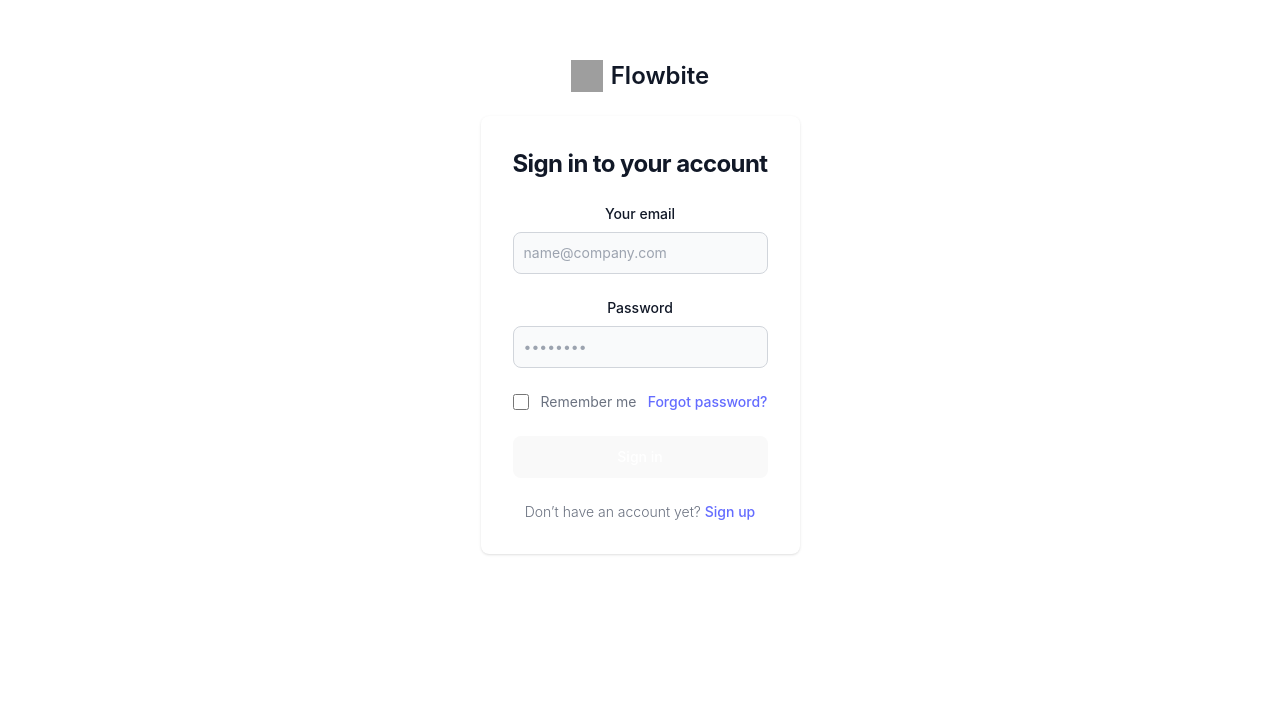
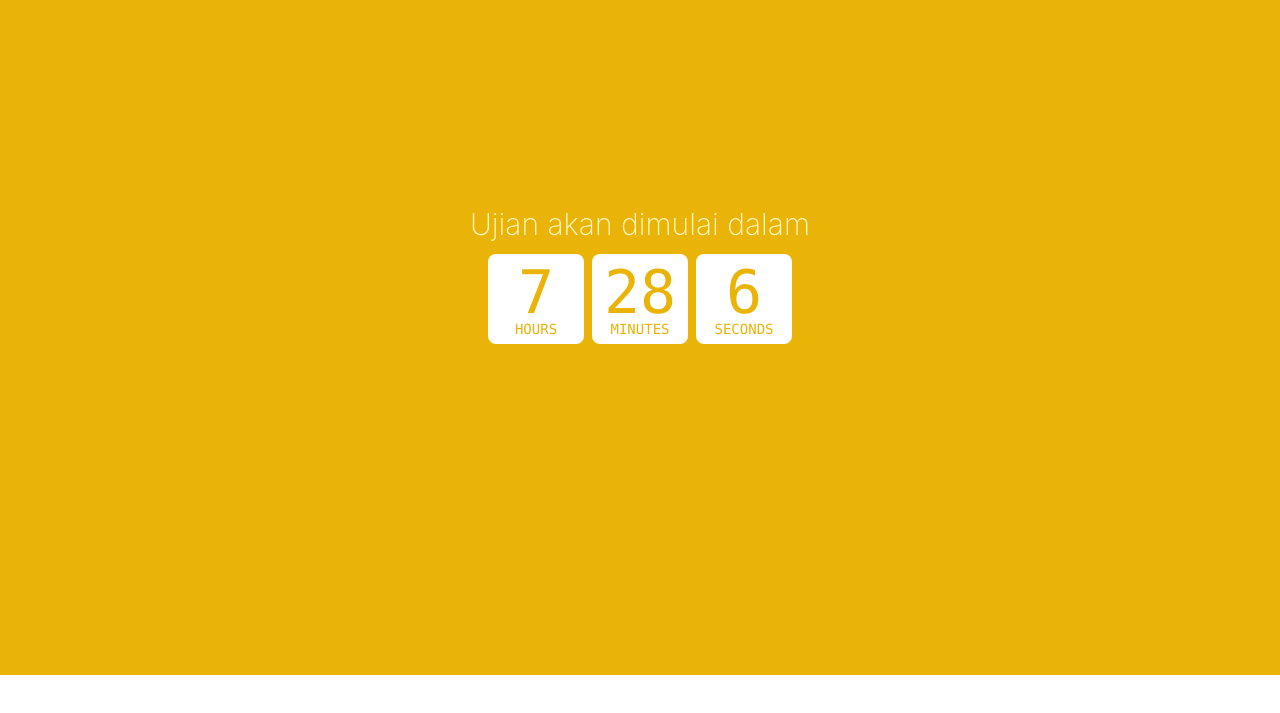
Before and after one commit to dionfananie/vite-ts, a React (Vite) app: page /countdown in a window 1280 px wide. Shown: the part 125-838 px from the top of the page. After the commit the page ends 800 px from the top, so only its background shows below. Built offline with nearby package versions, Linux system fonts and the light colour scheme; grey boxes are pictures that could not be loaded.

Commit message:
feat(page): add countdown

```diff
--- a/package.json
+++ b/package.json
@@ -11,7 +11,8 @@
   },
   "dependencies": {
     "react": "^18.2.0",
-    "react-dom": "^18.2.0"
+    "react-dom": "^18.2.0",
+    "react-router-dom": "^6.15.0"
   },
   "devDependencies": {
     "@types/node": "^20.4.10",
--- a/src/App.tsx
+++ b/src/App.tsx
@@ -1,12 +1,18 @@
-import './App.css';
-import Form from '@/components/Form.tsx';
+import { BrowserRouter, Routes, Route } from 'react-router-dom';
+import Login from './pages/Login';
+import Home from './pages';
+import Countdown from './pages/Countdown';
 
-function App() {
+const App = () => {
   return (
-    <>
-      <Form />
-    </>
+    <BrowserRouter>
+      <Routes>
+        <Route path="/" element={<Home />} />
+        <Route path="/login" element={<Login />} />
+        <Route path="/countdown" element={<Countdown />} />
+      </Routes>
+    </BrowserRouter>
   );
-}
+};
 
 export default App;
--- /dev/null
+++ b/src/hooks/useCountdown.ts
@@ -0,0 +1,33 @@
+import { useEffect, useState } from 'react';
+
+const useCountdown = (targetDate: number) => {
+  const countDownDate = new Date(targetDate).getTime();
+
+  const [countDown, setCountDown] = useState(
+    countDownDate - new Date().getTime()
+  );
+
+  useEffect(() => {
+    const interval = setInterval(() => {
+      setCountDown(countDownDate - new Date().getTime());
+    }, 1000);
+
+    return () => clearInterval(interval);
+  }, [countDownDate]);
+
+  return getReturnValues(countDown);
+};
+
+const getReturnValues = (countDown: number) => {
+  // calculate time left
+  const days = Math.floor(countDown / (1000 * 60 * 60 * 24));
+  const hours = Math.floor(
+    (countDown % (1000 * 60 * 60 * 24)) / (1000 * 60 * 60)
+  );
+  const minutes = Math.floor((countDown % (1000 * 60 * 60)) / (1000 * 60));
+  const seconds = Math.floor((countDown % (1000 * 60)) / 1000);
+
+  return {days, hours, minutes, seconds};
+};
+
+export { useCountdown };
--- /dev/null
+++ b/src/pages/Countdown.tsx
@@ -0,0 +1,45 @@
+import { useCountdown } from '@/hooks/useCountdown';
+
+const Countdown = () => {
+  const { hours, minutes, seconds } = useCountdown(
+    new Date('Aug 13, 2023 23:30:00').getTime()
+  );
+
+  return (
+    <div className="w-screen min-h-screen bg-yellow-500 flex items-center justify-center px-5 py-5">
+      <div className="text-yellow-100">
+        <h1 className="text-3xl text-center mb-3 font-extralight">
+          Ujian akan dimulai dalam
+        </h1>
+        <div className="text-6xl text-center flex w-full items-center justify-center">
+          <div className="w-24 mx-1 p-2 bg-white text-yellow-500 rounded-lg">
+            <div className="font-mono leading-none" x-text="hours">
+              {hours}
+            </div>
+            <div className="font-mono uppercase text-sm leading-none">
+              Hours
+            </div>
+          </div>
+          <div className="w-24 mx-1 p-2 bg-white text-yellow-500 rounded-lg">
+            <div className="font-mono leading-none" x-text="minutes">
+              {minutes}
+            </div>
+            <div className="font-mono uppercase text-sm leading-none">
+              Minutes
+            </div>
+          </div>
+          <div className="w-24 mx-1 p-2 bg-white text-yellow-500 rounded-lg">
+            <div className="font-mono leading-none" x-text="seconds">
+              {seconds}
+            </div>
+            <div className="font-mono uppercase text-sm leading-none">
+              Seconds
+            </div>
+          </div>
+        </div>
+      </div>
+    </div>
+  );
+};
+
+export default Countdown;
--- a/src/components/Form.tsx
+++ b/src/pages/Login.tsx
@@ -1,6 +1,8 @@
-const Form = () => {
+import * as React from 'react';
+
+const Login = () => {
   return (
-    <section>
+    <section className="w-screen">
       <div className="flex flex-col items-center justify-center px-6 py-8 mx-auto md:h-screen lg:py-0">
         <a
           href="#"
@@ -101,4 +103,4 @@ const Form = () => {
   );
 };
 
-export default Form;
+export default Login;
--- /dev/null
+++ b/src/pages/index.tsx
@@ -0,0 +1,5 @@
+const Home = () => {
+  return <div>Hello Home</div>;
+};
+
+export default Home;
```
Also changed, not shown: 1 other file (tests, documents, lock files or other folders).
